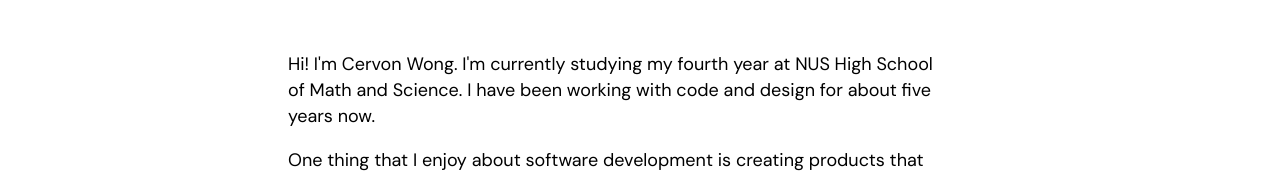
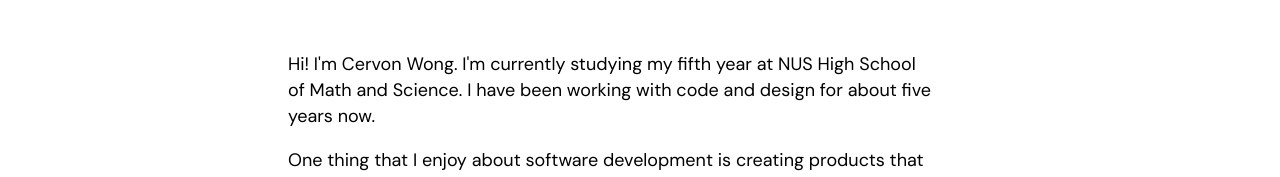
Before and after one commit to cervonwong/portfolio, a Vue app: page /about in a window 1280 px wide. Shown: the part 202-379 px from the top of the page. Built offline with nearby package versions, Linux system fonts and the light colour scheme.

Commit message:
Update year of study

```diff
--- a/src/views/AboutMe.vue
+++ b/src/views/AboutMe.vue
@@ -8,7 +8,7 @@
       <div class="line-length-limit-wrapper">
         <h1>About me</h1>
         <p>
-          Hi! I'm Cervon Wong. I'm currently studying my fourth year at NUS High
+          Hi! I'm Cervon Wong. I'm currently studying my fifth year at NUS High
           School of Math and Science. I have been working with code and design
           for about five years now.
         </p>
```
